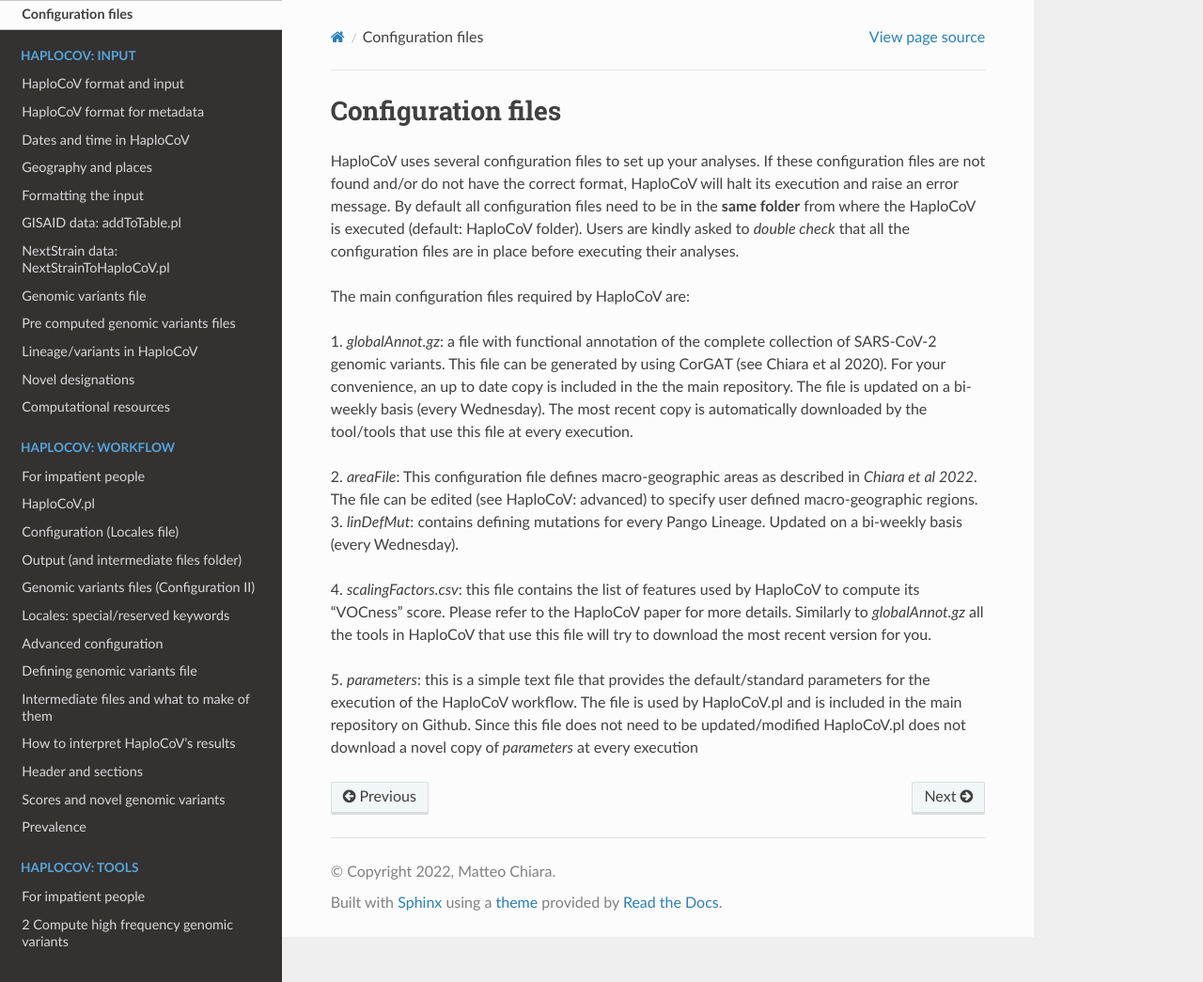
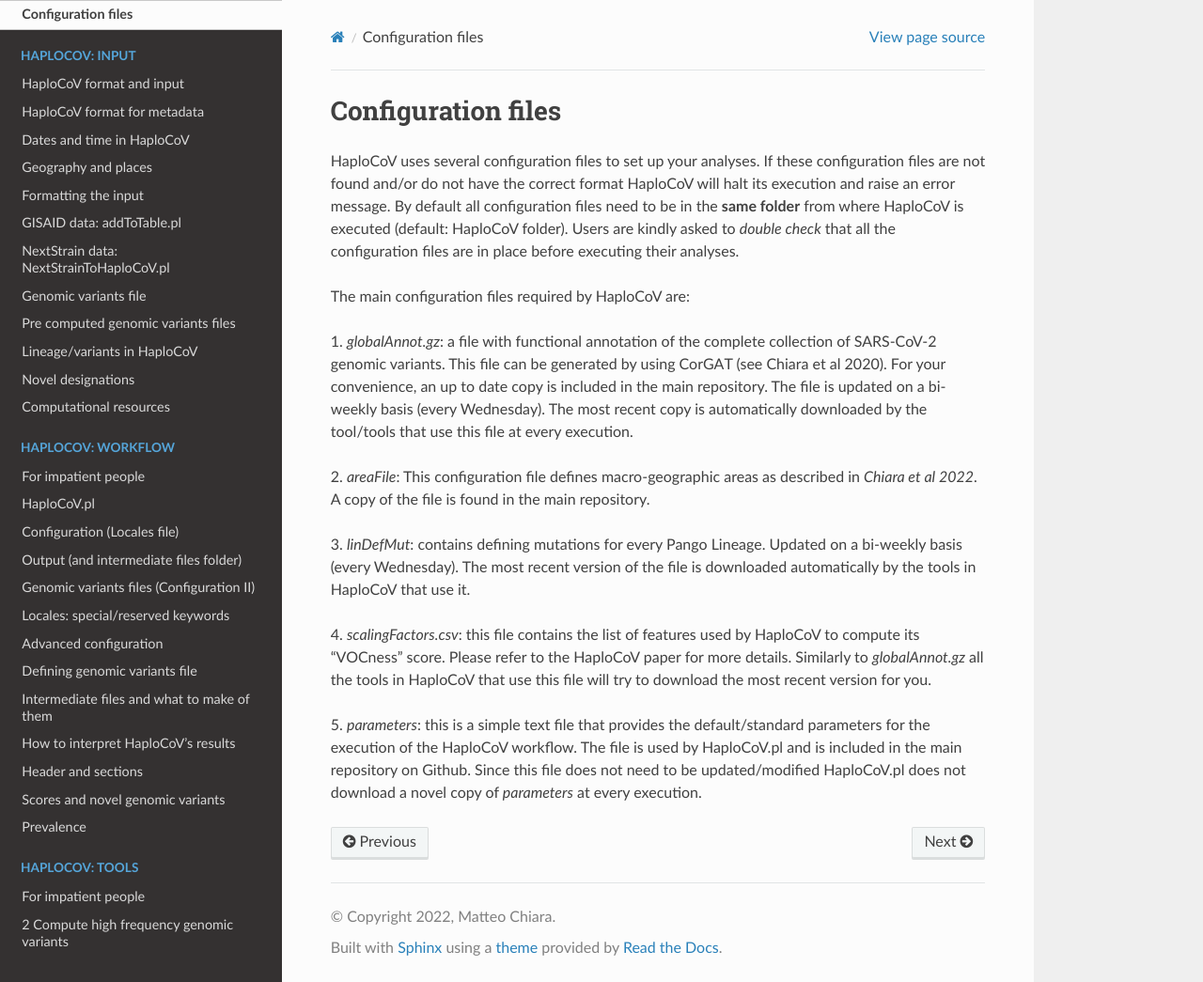
Before and after one commit to matteo14c/HaploCoV, a Sphinx documentation site: the page built from docs/source/configuration.rst, in a window 1280 px wide and 1045 px high. Shown: the whole window at 94% size. Built offline with Sphinx 7.4.7 and the Read the Docs theme 2.0.0, drawn with Linux system fonts in a browser that asks for light colours.

Commit message:
Update configuration.rst

```diff
--- a/docs/source/configuration.rst
+++ b/docs/source/configuration.rst
@@ -1,17 +1,18 @@
 Configuration files
 ===================
 
-HaploCoV uses several configuration files to set up your analyses. If these configuration files are not found and/or do not have the correct format, HaploCoV will halt its execution and raise an error message.
-By default all configuration files need to be in the **same folder** from where the HaploCoV is executed (default: HaploCoV folder).
+HaploCoV uses several configuration files to set up your analyses. If these configuration files are not found and/or do not have the correct format HaploCoV will halt its execution and raise an error message.
+By default all configuration files need to be in the **same folder** from where HaploCoV is executed (default: HaploCoV folder).
 Users are kindly asked to *double check* that all the configuration files are in place before executing their analyses.
 
 The main configuration files required by HaploCoV are:
 
-| 1. *globalAnnot.gz*: a file with functional annotation of the complete collection of SARS-CoV-2 genomic variants. This file can be generated by using CorGAT (see Chiara et al 2020). For your convenience, an up to date copy is  included in the the main repository. The file is updated on a bi-weekly basis (every Wednesday).  The most recent copy is automatically downloaded by the tool/tools that use this file at every execution.
+| 1. *globalAnnot.gz*: a file with functional annotation of the complete collection of SARS-CoV-2 genomic variants. This file can be generated by using CorGAT (see Chiara et al 2020). For your convenience, an up to date copy is included in the main repository. The file is updated on a bi-weekly basis (every Wednesday).  The most recent copy is automatically downloaded by the tool/tools that use this file at every execution.
 |
-| 2. *areaFile*: This configuration file defines macro-geographic areas as described in *Chiara et al 2022*. The file can be edited (see HaploCoV: advanced) to specify user defined macro-geographic regions.
-| 3. *linDefMut*: contains defining mutations for every Pango Lineage. Updated on a bi-weekly basis (every Wednesday).
+| 2. *areaFile*: This configuration file defines macro-geographic areas as described in *Chiara et al 2022*. A copy of the file is found in the main repository.
+|
+| 3. *linDefMut*: contains defining mutations for every Pango Lineage. Updated on a bi-weekly basis (every Wednesday). The most recent version of the file is downloaded automatically by the tools in HaploCoV that use it.
 |
 | 4. *scalingFactors.csv*: this file contains the list of features used by HaploCoV to compute its "VOCness" score. Please refer to the HaploCoV paper for more details. Similarly to *globalAnnot.gz* all the tools in HaploCoV that use this file will try to download the most recent version for you.
 |
-| 5. *parameters*: this is a simple text file that provides the default/standard parameters for the execution of the HaploCoV workflow. The file is used by HaploCoV.pl and is included in the main repository on Github. Since this file does not need to be updated/modified HaploCoV.pl does not download a novel copy of *parameters* at every execution
+| 5. *parameters*: this is a simple text file that provides the default/standard parameters for the execution of the HaploCoV workflow. The file is used by HaploCoV.pl and is included in the main repository on Github. Since this file does not need to be updated/modified HaploCoV.pl does not download a novel copy of *parameters* at every execution.
```
